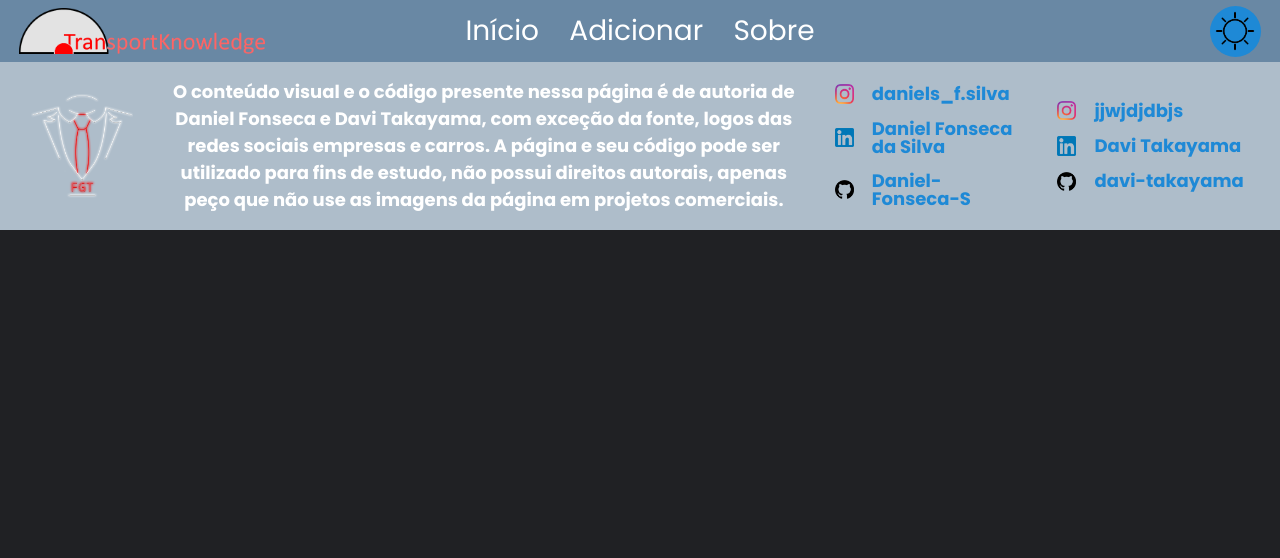
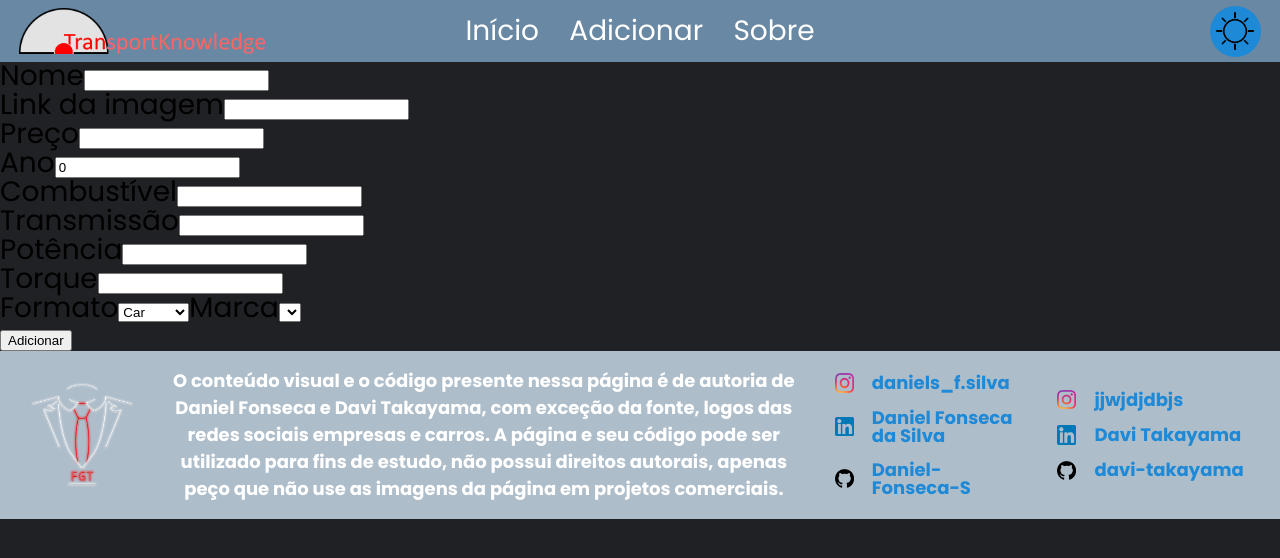
Before and after one commit to davi-takayama/cch-3-web-3, a React (Create React App) app: page /add in a window 1280 px wide. Shown: the top 558 px of the page. Built offline with nearby package versions, Linux system fonts and the light colour scheme; data requests are answered from the project's data file.

Commit message:
adicionada tela de adicionar dados (feia)

```diff
--- a/src/database/db.json
+++ b/src/database/db.json
@@ -23,11 +23,6 @@
   ],
   "brands": [
     {
-            "id": "0",
-            "name": "Tesla Motors",
-            "description": "Empresa automotiva e de armazenamento de energia norte americana, que desenvolve, produz e vende automóveis elétricos de alto desempenho, componentes para motores e transmissões para veículos elétricos e produtos à base de baterias.",
-            "logo": "https://upload.wikimedia.org/wikipedia/commons/e/e8/Tesla_logo.png",
-            "website": "https://www.tesla.com/",
       "vehicles": [
         {
           "id": "0",
@@ -76,8 +71,21 @@
           "power": "580 Hp",
           "torque": "639 Nm",
           "format_id": "0"
+        },
+        {
+          "id": "c7d88184-5d2f-1447-",
+          "format_id": "0",
+          "name": "carro muito rapido",
+          "image": "https://i5.walmartimages.com/asr/edde2e4e-8cce-45c5-8595-56c0d40176fb_1.5ae9aaf297a75625a6b83701a4fe47e1.jpeg",
+          "price": "429 milhoes",
+          "year": 69,
+          "fuel": "odio puro",
+          "transmission": "manuel",
+          "power": "1 cavalo e meio",
+          "torque": "aiai"
         }
-            ]
+      ],
+      "id": "0"
     }
   ],
   "vehicles": [
@@ -128,6 +136,18 @@
       "power": "580 Hp",
       "torque": "639 Nm",
       "format_id": "0"
+    },
+    {
+      "id": "cf9fda4c-60cc-c57d-",
+      "format_id": "0",
+      "name": "carro muito rapido",
+      "image": "https://i5.walmartimages.com/asr/edde2e4e-8cce-45c5-8595-56c0d40176fb_1.5ae9aaf297a75625a6b83701a4fe47e1.jpeg",
+      "price": "429 milhoes",
+      "year": 69,
+      "fuel": "odio puro",
+      "transmission": "manuel",
+      "power": "1 cavalo e meio",
+      "torque": "aiai"
     }
   ]
 }
--- a/src/views/add/add-vehicle.tsx
+++ b/src/views/add/add-vehicle.tsx
@@ -1,9 +1,203 @@
-// import styles from "./add-vehicle.module.scss"
-import React from "react"
+import axiosInstance from "utils/axios/axios-instance"
+import IFormat from "utils/models/format"
+import React, { useEffect } from "react"
+import IBrand from "utils/models/brand"
 
 export default function AddVehicle() {
+	const api = axiosInstance
+	const [formats, setFormats] = React.useState<IFormat[]>([])
+	const [brands, setBrands] = React.useState<IBrand[]>([])
+
+	const [name, setName] = React.useState("")
+	const [image, setImage] = React.useState("")
+	const [price, setPrice] = React.useState("")
+	const [year, setYear] = React.useState(0)
+	const [fuel, setFuel] = React.useState("")
+	const [transmission, setTransmission] = React.useState("")
+	const [power, setPower] = React.useState("")
+	const [torque, setTorque] = React.useState("")
+	const [format_id, setFormat_id] = React.useState("0")
+	const [brand_id, setBrand_id] = React.useState<string>()
+
+	async function getInfo() {
+		await api.get("/formats").then((response) => {
+			setFormats(response.data)
+		})
+
+		await api.get("/brands").then((response) => {
+			setBrands(response.data)
+		})
+	}
+
+	useEffect(() => {
+		getInfo()
+	}, [])
+
+	useEffect(() => {
+		setBrand_id(brands[0]?.id)
+		setFormat_id(formats[0]?.id)
+	}, [format_id, brand_id])
+
+	function submitForm() {
+		api.post("/vehicles", {
+			id: generateUniqueId(),
+			format_id: format_id,
+			name: name,
+			image: image,
+			price: price,
+			year: year,
+			fuel: fuel,
+			transmission: transmission,
+			power: power,
+			torque: torque
+		}).then((response) => {
+			console.log(response)
+		})
+
+		api.put(`/brands/${brand_id}`, {
+			vehicles: [...brands.find((brand) => brand.id === brand_id)?.vehicles ?? [], {
+				id: generateUniqueId(),
+				format_id: format_id,
+				name: name,
+				image: image,
+				price: price,
+				year: year,
+				fuel: fuel,
+				transmission: transmission,
+				power: power,
+				torque: torque
+			}]
+		}).then((response) => {
+			console.log(response)
+		})
+	}
+
+	function generateUniqueId() {
+		const s4 = () => {
+			return Math.floor((1 + Math.random()) * 0x10000)
+				.toString(16)
+				.substring(1)
+		}
+		return s4() + s4() + "-" + s4() + "-" + s4() + "-"
+	}
+
 	return (
 		<main>
+			<form>
+				<label htmlFor="name">Nome</label>
+				<input
+					required
+					type="text"
+					name="name"
+					id="name"
+					value={name}
+					onChange={(e) => setName(e.target.value)}
+				/>
+
+				<br />
+
+				<label htmlFor="image">Link da imagem</label>
+				<input
+					required
+					type="text"
+					name="image"
+					id="image"
+					value={image}
+					onChange={(e) => setImage(e.target.value)}
+				/>
+
+				<br />
+
+				<label htmlFor="price">Preço</label>
+				<input
+					required
+					type="text"
+					name="price"
+					id="price"
+					value={price}
+					onChange={(e) => setPrice(e.target.value)}
+				/>
+
+				<br />
+
+				<label htmlFor="year">Ano</label>
+				<input
+					required
+					type="number"
+					name="year"
+					id="year"
+					value={year}
+					onChange={(e) => setYear(Number(e.target.value))}
+				/>
+
+				<br />
+
+				<label htmlFor="fuel">Combustível</label>
+				<input
+					required
+					type="text"
+					name="fuel"
+					id="fuel"
+					value={fuel}
+					onChange={(e) => setFuel(e.target.value)}
+				/>
+
+				<br />
+
+				<label htmlFor="transmission">Transmissão</label>
+				<input
+					required
+					type="text"
+					name="transmission"
+					id="transmission"
+					value={transmission}
+					onChange={(e) => setTransmission(e.target.value)}
+				/>
+
+				<br />
+
+				<label htmlFor="power">Potência</label>
+				<input
+					required type="text" name="power" id="power"
+					value={power}
+					onChange={(e) => setPower(e.target.value)}
+				/>
+
+				<br />
+
+				<label htmlFor="torque">Torque</label>
+				<input
+					required type="text" name="torque" id="torque"
+					value={torque}
+					onChange={(e) => setTorque(e.target.value)}
+				/>
+
+				<br />
+
+				<label htmlFor="format">Formato</label>
+				<select name="format" id="format"
+					value={format_id}
+					onChange={(e) => setFormat_id(e.target.value)}
+				>
+					{formats?.map((format) => (
+						<option key={format.id} value={format.id}>{format.name}</option>
+					))}
+				</select>
+
+				<label htmlFor="brand">Marca</label>
+				<select name="brand" id="brand"
+					value={brand_id}
+					onChange={(e) => setBrand_id(e.target.value)}
+				>
+					{brands?.map((brand) => (
+						<option key={brand.id} value={brand.id}>{brand.name}</option>
+					))}
+				</select>
+
+				<br />
+
+			</form>
+			<button onClick={submitForm}>Adicionar</button>
 
 		</main>
 	)
```
Lines whose indentation alone changed are shown as unchanged.
